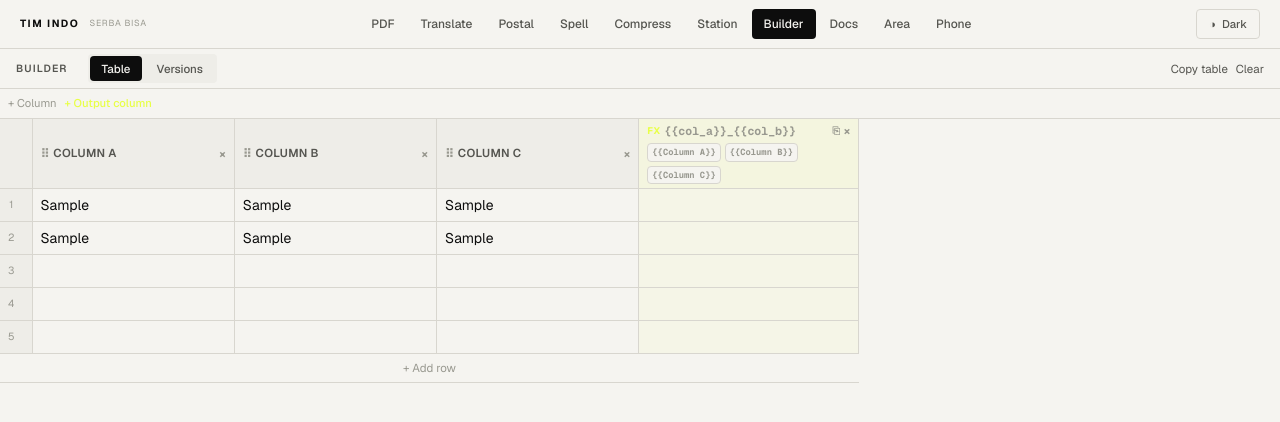
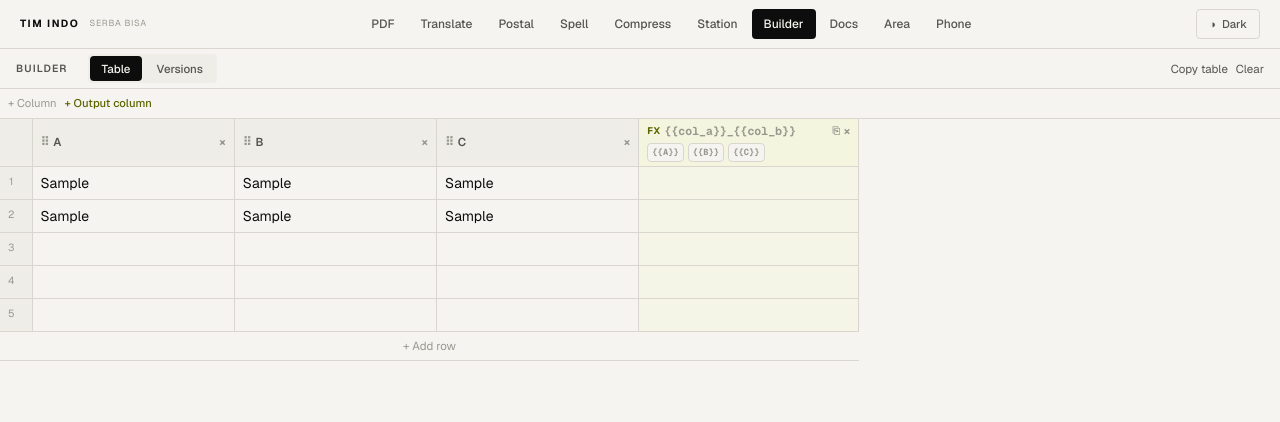
Before and after one commit to jesdonut/tim-indo, a Next.js app: page /builder in a window 1280 px wide. Both pictures are taken after typing "Sample", "Sample", "Sample", "Sample", "Sample", "Sample" into the empty fields and a click on the button "+ Output column". Shown: the top 422 px of the page. Built offline with nearby package versions, Linux system fonts and the light colour scheme.

Commit message:
fix: readable highlight text color in light mode, default column names A B C

```diff
--- a/app/(app)/builder/page.tsx
+++ b/app/(app)/builder/page.tsx
@@ -8,9 +8,9 @@ import { cn } from "@/lib/cn"
 import type { ColDef, Row } from "@/components/builder/types"
 
 const DEFAULT_COLS: ColDef[] = [
-  { id: "col_a", label: "Column A", width: 160 },
-  { id: "col_b", label: "Column B", width: 160 },
-  { id: "col_c", label: "Column C", width: 160 },
+  { id: "col_a", label: "A", width: 160 },
+  { id: "col_b", label: "B", width: 160 },
+  { id: "col_c", label: "C", width: 160 },
 ]
 
 const DEFAULT_ROWS: Row[] = Array.from({ length: 5 }, () => ({}))
--- a/app/globals.css
+++ b/app/globals.css
@@ -13,18 +13,20 @@
   --text-3:      #999990;
   --accent:      #1a1a1a;
   --accent-fg:   #ffffff;
-  --highlight:   #e8ff47;
-  --highlight-fg:#0d0d0d;
+  --highlight:      #e8ff47;
+  --highlight-fg:   #0d0d0d;
+  --highlight-text: #5c6600;   /* readable on light bg */
 }
 
-/* Highlight color themes */
-.highlight-lime   { --highlight: #e8ff47; --highlight-fg: #0d0d0d; }
-.highlight-pink   { --highlight: #f472b6; --highlight-fg: #0d0d0d; }
-.highlight-purple { --highlight: #c084fc; --highlight-fg: #0d0d0d; }
+/* Highlight color themes — light mode */
+.highlight-lime   { --highlight: #e8ff47; --highlight-fg: #0d0d0d; --highlight-text: #5c6600; }
+.highlight-pink   { --highlight: #f472b6; --highlight-fg: #0d0d0d; --highlight-text: #9d1265; }
+.highlight-purple { --highlight: #c084fc; --highlight-fg: #0d0d0d; --highlight-text: #6b21a8; }
 
-.dark.highlight-lime   { --highlight: #e8ff47; --highlight-fg: #0d0d0d; }
-.dark.highlight-pink   { --highlight: #f472b6; --highlight-fg: #0d0d0d; }
-.dark.highlight-purple { --highlight: #c084fc; --highlight-fg: #0d0d0d; }
+/* Highlight color themes — dark mode (highlight color is readable directly as text) */
+.dark.highlight-lime   { --highlight: #e8ff47; --highlight-fg: #0d0d0d; --highlight-text: #e8ff47; }
+.dark.highlight-pink   { --highlight: #f472b6; --highlight-fg: #0d0d0d; --highlight-text: #f472b6; }
+.dark.highlight-purple { --highlight: #c084fc; --highlight-fg: #0d0d0d; --highlight-text: #c084fc; }
 
 .dark {
   --bg:          #0a0a0a;
@@ -52,8 +54,9 @@
   --color-text3:       var(--text-3);
   --color-accent:      var(--accent);
   --color-accent-fg:   var(--accent-fg);
-  --color-highlight:   var(--highlight);
-  --color-highlight-fg:var(--highlight-fg);
+  --color-highlight:      var(--highlight);
+  --color-highlight-fg:   var(--highlight-fg);
+  --color-highlight-text: var(--highlight-text);
   --font-sans:         var(--font-geist-sans);
   --font-mono:         var(--font-geist-mono);
 }
--- a/components/builder/BuilderTable.tsx
+++ b/components/builder/BuilderTable.tsx
@@ -67,7 +67,7 @@ function ColHeader({
         /* Computed column header: formula input + copy button */
         <div className="flex flex-col h-auto min-h-8 px-2 py-1 gap-1">
           <div className="flex items-center gap-1">
-            <span className="text-[0.6rem] font-bold text-[var(--highlight)] uppercase tracking-wider shrink-0">fx</span>
+            <span className="text-[0.6rem] font-bold text-[var(--highlight-text)] uppercase tracking-wider shrink-0">fx</span>
             <input
               className="flex-1 bg-transparent text-[0.72rem] font-mono text-[var(--text)] outline-none min-w-0 placeholder:text-[var(--text-3)]"
               value={col.label}
@@ -77,7 +77,7 @@ function ColHeader({
             />
             <button
               onClick={() => onCopyCol(col.id)}
-              className="shrink-0 text-[0.6rem] text-[var(--text-3)] hover:text-[var(--highlight)] transition-colors"
+              className="shrink-0 text-[0.6rem] text-[var(--text-3)] hover:text-[var(--highlight-text)] transition-colors"
               title="Copy output column"
             >⎘</button>
             <button
@@ -91,7 +91,7 @@ function ColHeader({
               <button
                 key={c.id}
                 onClick={() => onFormulaChange(col.id, col.label + `{{${c.label}}}`)}
-                className="text-[0.55rem] px-1 py-0.5 rounded bg-[var(--bg)] border border-[var(--border)] text-[var(--text-3)] hover:text-[var(--highlight)] hover:border-[var(--highlight)] transition-colors font-mono"
+                className="text-[0.55rem] px-1 py-0.5 rounded bg-[var(--bg)] border border-[var(--border)] text-[var(--text-3)] hover:text-[var(--highlight-text)] hover:border-[var(--highlight)] transition-colors font-mono"
                 title={`Insert {{${c.label}}}`}
               >
                 {`{{${c.label}}}`}
@@ -190,7 +190,8 @@ export default function BuilderTable({ cols, rows, onChange }: Props) {
 
   function addCol() {
     const id = `col_${Date.now()}`
-    onChange([...cols, { id, label: `Col ${cols.filter(c => !c.computed).length + 1}`, width: DEFAULT_COL_W }], rows)
+    const letter = String.fromCharCode(65 + cols.filter(c => !c.computed).length)
+    onChange([...cols, { id, label: letter, width: DEFAULT_COL_W }], rows)
   }
 
   function addComputedCol() {
@@ -238,7 +239,7 @@ export default function BuilderTable({ cols, rows, onChange }: Props) {
         </button>
         <button
           onClick={addComputedCol}
-          className="text-[0.7rem] text-[var(--highlight)] hover:opacity-80 transition-opacity font-medium"
+          className="text-[0.7rem] text-[var(--highlight-text)] hover:opacity-80 transition-opacity font-medium"
         >
           + Output column
         </button>
--- a/components/builder/TemplatePanel.tsx
+++ b/components/builder/TemplatePanel.tsx
@@ -40,7 +40,7 @@ export default function TemplatePanel({ template, cols, rows, onTemplateChange,
           {vars.length > 0 && (
             <button
               onClick={syncColumns}
-              className="text-[0.7rem] text-[var(--highlight)] hover:opacity-80 transition-opacity font-medium"
+              className="text-[0.7rem] text-[var(--highlight-text)] hover:opacity-80 transition-opacity font-medium"
             >
               Sync columns from variables
             </button>
```
